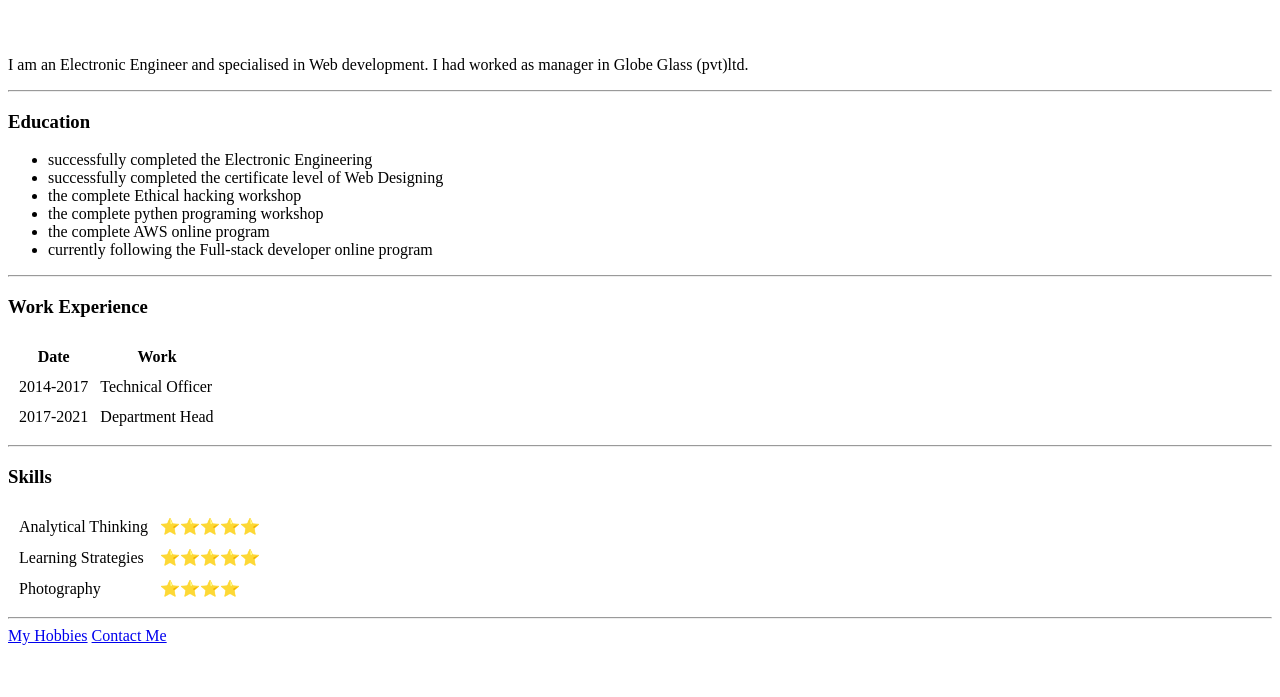
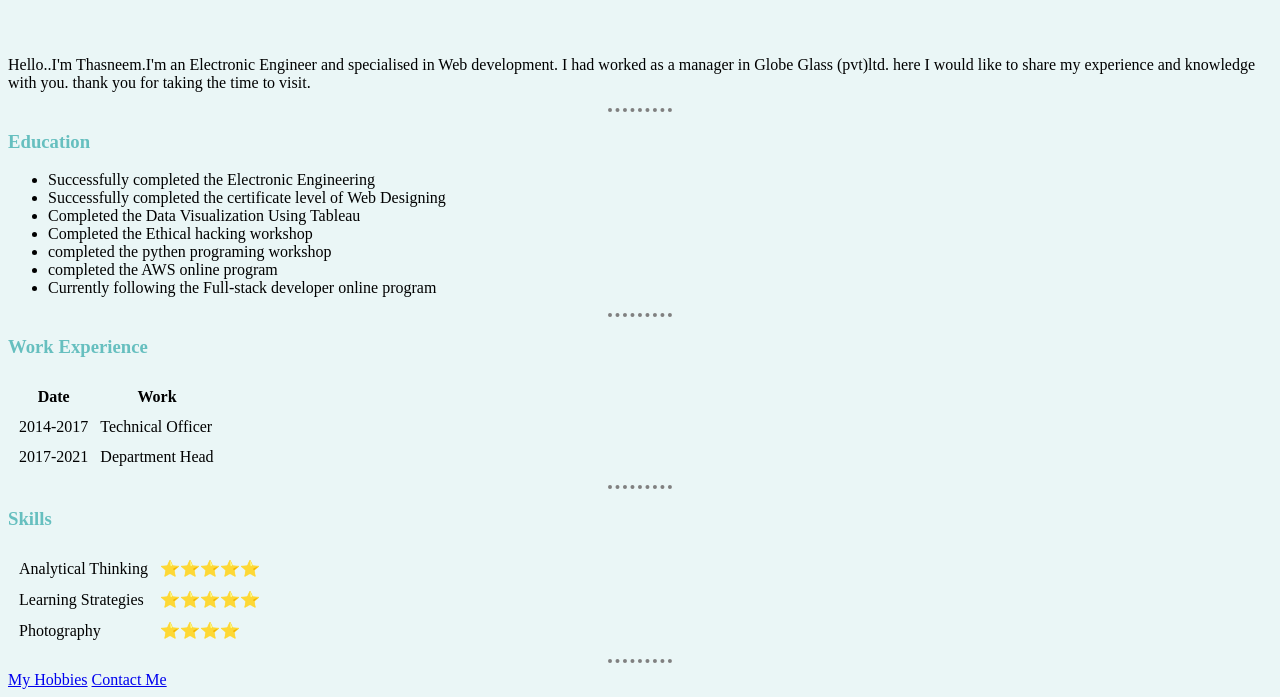
Before and after one commit to arthasneem/cv, a plain HTML site: page index.html in a window 1280 px wide. Shown: the part 486-1183 px from the top of the page. Before the commit the page ends 1139 px from the top, so only its background shows below. Drawn offline with Linux system fonts and the light colour scheme.

Commit message:
Add files via upload

```diff
--- /dev/null
+++ b/css/styles.css
@@ -0,0 +1,16 @@
+body {
+  background-color:#EAF6F6;
+}
+hr {
+  border-style: none;
+  border-top-style: dotted;
+  border-color: grey;
+  border-width: 4px;
+  width: 5%;
+}
+h1 {
+  color: #66BFBF;
+}
+h3 {
+  color: #66BFBF;
+}
--- a/index.html
+++ b/index.html
@@ -4,6 +4,7 @@
 <head>
   <meta charset="utf-8">
   <title>Thasneem's personal site</title>
+  <link rel="stylesheet" href="css/styles.css">
 </head>
 
 <body>
@@ -24,17 +25,20 @@
     </tr>
   </table>
   <br>
-  <p>I am an Electronic Engineer and specialised in Web development.
-    I had worked as manager in Globe Glass (pvt)ltd. </p>
+  <p>Hello..I'm Thasneem.I'm an Electronic Engineer and specialised in Web development.
+    I had worked as a manager in Globe Glass (pvt)ltd.
+    here I would like to share my experience and knowledge with you.
+    thank you for taking the time to visit. </p>
   <hr>
   <h3>Education</h3>
   <ul>
-    <li>successfully completed the Electronic Engineering</li>
-    <li>successfully completed the certificate level of Web Designing</li>
-    <li>the complete Ethical hacking workshop</li>
-    <li>the complete pythen programing workshop</li>
-    <li>the complete AWS online program</li>
-    <li>currently following the Full-stack developer online program</li>
+    <li>Successfully completed the Electronic Engineering</li>
+    <li>Successfully completed the certificate level of Web Designing</li>
+    <li>Completed the Data Visualization Using Tableau</li>
+    <li>Completed the Ethical hacking workshop</li>
+    <li>completed the pythen programing workshop</li>
+    <li>completed the AWS online program</li>
+    <li>Currently following the Full-stack developer online program</li>
   </ul>
   <hr>
   <h3>Work Experience</h3>
@@ -73,7 +77,7 @@
     </tr>
   </table>
   <hr>
-  <a href="hobbies.html">My Hobbies</a>
+  <a href="Hobbies.html">My Hobbies</a>
   <a href="contact-me.html">Contact Me</a>
 </body>
 
```
